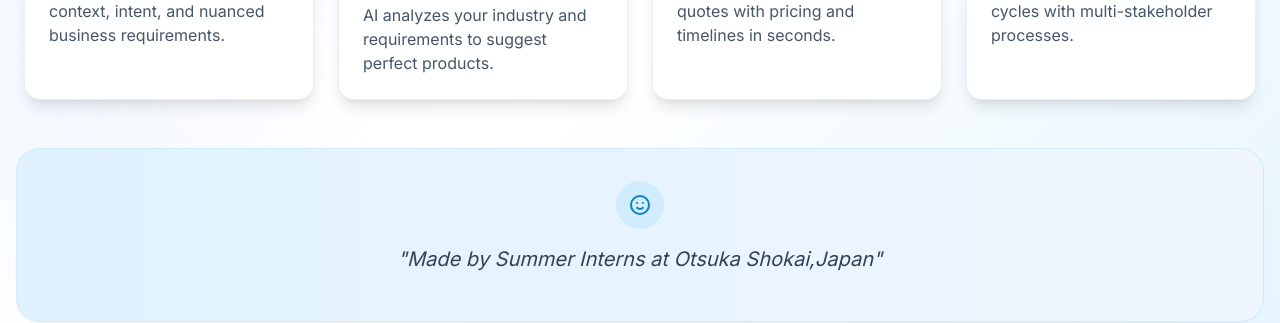
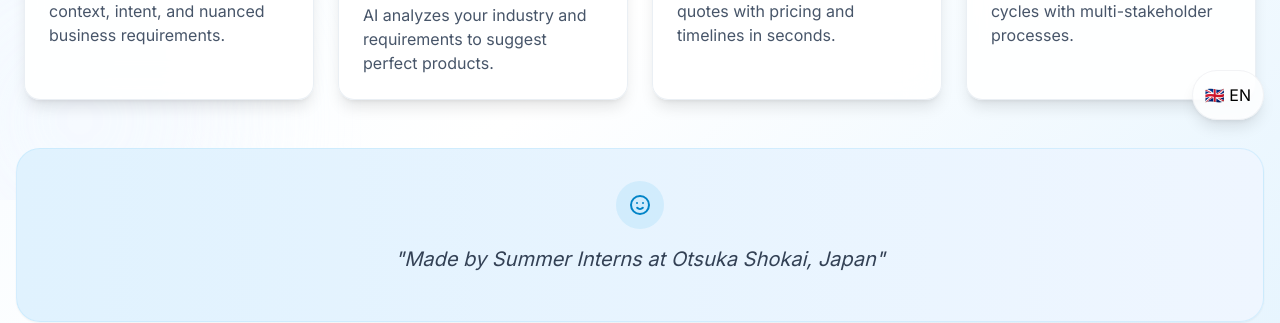
Before and after one commit to TejasGupta-27/b2b-sales-frontend, a Next.js app: page / in a window 1280 px wide. Shown: the part 600-923 px from the top of the page. Built offline with nearby package versions, Linux system fonts and the light colour scheme.

Commit message:
Added Japanese Toggle in Frontend

```diff
--- a/app/layout.tsx
+++ b/app/layout.tsx
@@ -1,6 +1,8 @@
 import type { Metadata } from 'next';
 import { Inter } from 'next/font/google';
 import './globals.css';
+import { LanguageProvider } from '@/context/LanguageContext';
+import LanguageToggle from '@/components/LanguageToggle';
 
 const inter = Inter({ subsets: ['latin'] });
 
@@ -16,7 +18,12 @@
 }) {
   return (
     <html lang="en">
-      <body className={inter.className}>{children}</body>
+      <body className={inter.className}>
+        <LanguageProvider>
+          {children}
+          <LanguageToggle />
+        </LanguageProvider>
+      </body>
     </html>
   );
 }
--- a/app/page.tsx
+++ b/app/page.tsx
@@ -2,47 +2,62 @@
 
 import React from 'react';
 import Link from 'next/link';
-import { MessageSquare, ShoppingCart, TrendingUp, Users, Sparkles, ArrowRight, Bot, Shield, Clock } from 'lucide-react';
+import {
+  MessageSquare,
+  ShoppingCart,
+  TrendingUp,
+  Users,
+  Sparkles,
+  ArrowRight,
+  Bot,
+  Shield,
+  Clock,
+} from 'lucide-react';
+import { useLanguage } from '@/context/LanguageContext';
+import { translations } from '@/i18n';
 
 export default function Home() {
+  const { language } = useLanguage();
+  const t = translations[language] || translations.en;
+
   return (
     <div className="min-h-screen bg-gradient-to-br from-sky-50 via-white to-sky-100 relative overflow-hidden">
-      {/* Animated background with light elements */}
+      {/* Animated background */}
       <div className="fixed inset-0 overflow-hidden pointer-events-none">
         <div className="absolute -top-20 -right-20 w-40 h-40 md:w-80 md:h-80 bg-sky-100/70 rounded-full blur-3xl animate-pulse"></div>
         <div className="absolute -bottom-20 -left-20 w-40 h-40 md:w-80 md:h-80 bg-blue-50/50 rounded-full blur-3xl animate-pulse delay-1000"></div>
         <div className="absolute top-1/3 left-1/4 w-20 h-20 md:w-60 md:h-60 bg-indigo-100/40 rounded-full blur-2xl animate-pulse delay-500"></div>
         <div className="absolute bottom-1/3 right-1/4 w-20 h-20 md:w-40 md:h-40 bg-cyan-100/50 rounded-full blur-2xl animate-pulse delay-700"></div>
-        </div>
+      </div>
 
       <div className="container mx-auto px-4 py-4 md:py-8 relative z-10 max-w-7xl">
         {/* Hero Section */}
         <div className="min-h-[45vh] flex flex-col justify-center text-center mb-6 md:mb-8">
           <div className="inline-flex items-center px-3 py-1.5 md:px-4 md:py-2 bg-gradient-to-r from-sky-200/50 to-blue-200/30 backdrop-blur-sm border border-sky-300/50 text-sky-700 rounded-full text-xs md:text-sm font-medium mb-4 md:mb-6 animate-fade-in">
             <Sparkles className="w-3 h-3 md:w-4 md:h-4 mr-2 text-sky-600" />
-            AI-Powered Sales Intelligence
+            {t.aiSalesTagline || "AI-Powered Sales Intelligence"}
           </div>
 
           <h1 className="text-3xl md:text-4xl lg:text-5xl font-bold text-slate-800 mb-3 md:mb-4 leading-tight">
-            B2B SALES
+            {t.heroTitle || "B2B SALES"}
             <span className="block text-transparent bg-clip-text bg-gradient-to-r from-sky-500 via-blue-500 to-sky-500 animate-pulse">
-              AGENT
+              {t.heroAgent || "AGENT"}
             </span>
           </h1>
 
           <p className="text-sm md:text-base lg:text-lg text-slate-600 max-w-3xl mx-auto mb-4 md:mb-6 leading-relaxed px-4">
-            Transform your sales process with our intelligent AI assistant. Get personalized product recommendations,
-            instant quotations, and strategic insights that drive revenue growth.
+            {t.heroDescription ||
+              "Transform your sales process with our intelligent AI assistant. Get personalized product recommendations, instant quotations, and strategic insights that drive revenue growth."}
           </p>
 
-          {/* CTA Buttons */}
+          {/* CTA */}
           <div className="flex flex-col sm:flex-row gap-3 md:gap-4 justify-center items-center mb-4 md:mb-6 px-4">
             <Link
               href="/sales"
               className="group inline-flex items-center px-6 md:px-8 py-3 md:py-4 bg-gradient-to-r from-sky-500 to-blue-500 hover:from-sky-600 hover:to-blue-600 text-white font-semibold rounded-xl transition-all duration-300 shadow-lg hover:shadow-2xl hover:shadow-sky-400/30 hover:scale-105 transform w-full sm:w-auto"
             >
               <Bot className="w-4 h-4 md:w-5 md:h-5 mr-2 group-hover:animate-bounce" />
-              Start AI Conversation
+              {t.ctaStart || "Start AI Conversation"}
               <ArrowRight className="w-4 h-4 md:w-5 md:h-5 ml-2 group-hover:translate-x-1 transition-transform" />
             </Link>
           </div>
@@ -51,80 +66,113 @@
           <div className="flex flex-wrap justify-center items-center gap-4 md:gap-6 text-xs md:text-sm text-slate-500 px-4">
             <div className="flex items-center">
               <Shield className="w-3 h-3 md:w-4 md:h-4 text-emerald-500 mr-1.5 md:mr-2" />
-              Enterprise Security
+              {t.enterpriseSecurity || "Enterprise Security"}
             </div>
             <div className="flex items-center">
               <Clock className="w-3 h-3 md:w-4 md:h-4 text-emerald-500 mr-1.5 md:mr-2" />
-              24/7 Support
+              {t.support247 || "24/7 Support"}
             </div>
           </div>
         </div>
 
-        {/* Features Grid */}
+        {/* Features */}
         <div className="grid grid-cols-1 md:grid-cols-2 lg:grid-cols-4 gap-4 md:gap-6 px-2 pb-8 md:pb-12">
           {[
             {
               icon: MessageSquare,
-              title: "Smart Conversations",
-              description: "Advanced NLP understands context, intent, and nuanced business requirements.",
+              title: t.features?.smartConvoTitle || "Smart Conversations",
+              description:
+                t.features?.smartConvoDesc ||
+                "Advanced NLP understands context, intent, and nuanced business requirements.",
               gradient: "from-sky-400 to-blue-400",
-              hoverColor: "hover:shadow-sky-300/30"
+              hoverColor: "hover:shadow-sky-300/30",
             },
             {
               icon: ShoppingCart,
-              title: "Smart Recommendations",
-              description: "AI analyzes your industry and requirements to suggest perfect products.",
+              title: t.features?.smartRecoTitle || "Smart Recommendations",
+              description:
+                t.features?.smartRecoDesc ||
+                "AI analyzes your industry and requirements to suggest perfect products.",
               gradient: "from-emerald-400 to-teal-400",
-              hoverColor: "hover:shadow-emerald-300/30"
+              hoverColor: "hover:shadow-emerald-300/30",
             },
             {
               icon: TrendingUp,
-              title: "Instant Quotations",
-              description: "Generate comprehensive quotes with pricing and timelines in seconds.",
+              title: t.features?.quoteTitle || "Instant Quotations",
+              description:
+                t.features?.quoteDesc ||
+                "Generate comprehensive quotes with pricing and timelines in seconds.",
               gradient: "from-blue-400 to-indigo-400",
-              hoverColor: "hover:shadow-blue-300/30"
+              hoverColor: "hover:shadow-blue-300/30",
             },
             {
               icon: Users,
-              title: "B2B Optimized",
-              description: "Built for complex B2B sales cycles with multi-stakeholder processes.",
+              title: t.features?.b2bTitle || "B2B Optimized",
+              description:
+                t.features?.b2bDesc ||
+                "Built for complex B2B sales cycles with multi-stakeholder processes.",
               gradient: "from-amber-400 to-orange-400",
-              hoverColor: "hover:shadow-amber-300/30"
-            }
+              hoverColor: "hover:shadow-amber-300/30",
+            },
           ].map((feature, index) => (
-            <div key={index} className={`group bg-white/90 backdrop-blur-lg p-4 md:p-6 rounded-2xl shadow-lg hover:shadow-xl ${feature.hoverColor} transition-all duration-300 hover:-translate-y-2 border border-slate-200/70 hover:border-sky-200/50`}>
-              <div className={`w-10 h-10 md:w-12 md:h-12 bg-gradient-to-br ${feature.gradient} rounded-xl flex items-center justify-center mb-4 group-hover:scale-110 transition-transform duration-300`}>
+            <div
+              key={index}
+              className={`group bg-white/90 backdrop-blur-lg p-4 md:p-6 rounded-2xl shadow-lg hover:shadow-xl ${feature.hoverColor} transition-all duration-300 hover:-translate-y-2 border border-slate-200/70 hover:border-sky-200/50`}
+            >
+              <div
+                className={`w-10 h-10 md:w-12 md:h-12 bg-gradient-to-br ${feature.gradient} rounded-xl flex items-center justify-center mb-4 group-hover:scale-110 transition-transform duration-300`}
+              >
                 <feature.icon className="w-5 h-5 md:w-6 md:h-6 text-white" />
               </div>
-              <h3 className="text-lg md:text-xl font-bold mb-2 md:mb-3 text-slate-800">{feature.title}</h3>
-              <p className="text-slate-600 leading-relaxed text-sm md:text-base">{feature.description}</p>
+              <h3 className="text-lg md:text-xl font-bold mb-2 md:mb-3 text-slate-800">
+                {feature.title}
+              </h3>
+              <p className="text-slate-600 leading-relaxed text-sm md:text-base">
+                {feature.description}
+              </p>
             </div>
           ))}
         </div>
 
-        {/* Testimonial Section */}
+        {/* Testimonial */}
         <div className="bg-gradient-to-r from-sky-100 to-blue-50 rounded-3xl p-6 md:p-8 mb-12 border border-sky-200/50 shadow-sm">
           <div className="max-w-3xl mx-auto text-center">
             <div className="inline-flex items-center justify-center w-12 h-12 rounded-full bg-sky-500/10 mb-4">
-              <svg xmlns="http://www.w3.org/2000/svg" className="h-6 w-6 text-sky-600" fill="none" viewBox="0 0 24 24" stroke="currentColor">
-                <path strokeLinecap="round" strokeLinejoin="round" strokeWidth={2} d="M14.828 14.828a4 4 0 01-5.656 0M9 10h.01M15 10h.01M21 12a9 9 0 11-18 0 9 9 0 0118 0z" />
+              <svg
+                xmlns="http://www.w3.org/2000/svg"
+                className="h-6 w-6 text-sky-600"
+                fill="none"
+                viewBox="0 0 24 24"
+                stroke="currentColor"
+              >
+                <path
+                  strokeLinecap="round"
+                  strokeLinejoin="round"
+                  strokeWidth={2}
+                  d="M14.828 14.828a4 4 0 01-5.656 0M9 10h.01M15 10h.01M21 12a9 9 0 11-18 0 9 9 0 0118 0z"
+                />
               </svg>
             </div>
             <blockquote className="text-lg md:text-xl italic text-slate-700 mb-4">
-              "Made by Summer Interns at Otsuka Shokai,Japan"
+              {t.testimonial || `"Made by Summer Interns at Otsuka Shokai, Japan"`}
             </blockquote>
           </div>
         </div>
 
-        {/* Footer CTA */}
+        {/* Footer */}
         <div className="text-center pb-12">
-          <h3 className="text-2xl md:text-3xl font-bold text-slate-800 mb-4">Ready to transform your sales process?</h3>
-          <p className="text-slate-600 max-w-xl mx-auto mb-6">Join thousands of businesses already accelerating their sales with AI</p>
+          <h3 className="text-2xl md:text-3xl font-bold text-slate-800 mb-4">
+            {t.footerTitle || "Ready to transform your sales process?"}
+          </h3>
+          <p className="text-slate-600 max-w-xl mx-auto mb-6">
+            {t.footerSubtitle ||
+              "Join thousands of businesses already accelerating their sales with AI"}
+          </p>
           <Link
             href="/sales"
             className="inline-flex items-center px-8 py-3 bg-gradient-to-r from-sky-500 to-blue-500 hover:from-sky-600 hover:to-blue-600 text-white font-semibold rounded-xl shadow-lg hover:shadow-xl hover:shadow-sky-300/30 transition-all duration-300"
           >
-            Get Started Now
+            {t.ctaSecondary || "Get Started Now"}
             <ArrowRight className="w-5 h-5 ml-2" />
           </Link>
         </div>
--- a/app/sales/page.tsx
+++ b/app/sales/page.tsx
@@ -4,6 +4,9 @@
 import Layout from '@/components/Layout';
 import { ShoppingCart, Plus, MessageSquare, Search, MoreHorizontal, Trash2 } from 'lucide-react';
 import ChatInterface from '@/components/ChatInterface';
+import { useLanguage } from '@/context/LanguageContext';
+import { translations } from "../../i18n";
+
 
 const API_BASE_URL = process.env.NEXT_PUBLIC_API_URL || 'http://localhost:3001';
 
@@ -21,6 +24,8 @@
   const [searchTerm, setSearchTerm] = useState('');
   const [isLoadingSessions, setIsLoadingSessions] = useState(false);
   const [chatKey, setChatKey] = useState(0);
+  const { language } = useLanguage();
+  const t = translations[language];
 
   // Load chat sessions on component mount
   useEffect(() => {
@@ -104,7 +109,7 @@
               className="w-full flex items-center justify-center space-x-2 bg-gray-800 hover:bg-gray-700 rounded-lg px-4 py-3 transition-colors"
             >
               <Plus className="w-4 h-4" />
-              <span className="font-medium">New Chat</span>
+              <span className="font-medium">{t.newChat || "New Chat"}</span>
             </button>
           </div>
 
@@ -114,7 +119,7 @@
               <Search className="w-4 h-4 absolute left-3 top-1/2 transform -translate-y-1/2 text-gray-400" />
               <input
                 type="text"
-                placeholder="Search conversations..."
+                placeholder={t.searchPlaceholder || "Search conversations..."}
                 value={searchTerm}
                 onChange={(e) => setSearchTerm(e.target.value)}
                 className="w-full bg-gray-800 text-white placeholder-gray-400 rounded-lg pl-10 pr-4 py-2 focus:outline-none focus:ring-2 focus:ring-blue-500"
@@ -126,11 +131,11 @@
           <div className="flex-1 overflow-y-auto">
             {isLoadingSessions ? (
               <div className="p-4 text-center text-gray-400">
-                Loading conversations...
+                {t.loading || "Loading conversations..."}
               </div>
             ) : filteredSessions.length === 0 ? (
               <div className="p-4 text-center text-gray-400">
-                {searchTerm ? 'No conversations found' : 'No conversations yet'}
+                {searchTerm ? t.noMatchesFound || "No conversations found" : t.noConversations || "No conversations yet"}
               </div>
             ) : (
               <div className="space-y-1 p-2">
@@ -179,8 +184,8 @@
                 <ShoppingCart className="w-4 h-4 text-white" />
               </div>
               <div className="flex-1">
-                <p className="text-sm font-medium">Sales Agent</p>
-                <p className="text-xs text-gray-400">agent@company.com</p>
+                <p className="text-sm font-medium">{t.agentLabel || "Sales Agent"}</p>
+                <p className="text-xs text-gray-400">{t.agentEmail || "agent@company.com"}</p>
               </div>
               <button className="p-1 hover:bg-gray-800 rounded">
                 <MoreHorizontal className="w-4 h-4 text-gray-400" />
--- a/components/ChatInterface.tsx
+++ b/components/ChatInterface.tsx
@@ -3,6 +3,8 @@
 import React, { useState, useRef, useEffect, useCallback } from 'react';
 import { Send, User, Bot, Copy, ThumbsUp, ThumbsDown, Check, Sparkles, Zap, MessageCircle, Download, FileText, Mic, MicOff, Square } from 'lucide-react';
 import ReactMarkdown from 'react-markdown';
+import { useLanguage } from '@/context/LanguageContext';
+import { translations } from "../i18n";
 
 interface Message {
   id: string;
@@ -288,10 +290,11 @@
   const [historyLoaded, setHistoryLoaded] = useState(false);
   const messagesEndRef = useRef<HTMLDivElement>(null);
   const inputRef = useRef<HTMLTextAreaElement>(null);
-  const [language, setLanguage] = useState<string>('en'); // or whatever default you want
   const [isRecording, setIsRecording] = useState(false);
   const [mediaRecorder, setMediaRecorder] = useState<MediaRecorder | null>(null);
   const [audioChunks, setAudioChunks] = useState<Blob[]>([]);
+  const { language } = useLanguage();
+  const t = translations[language];
   const [isTranscribing, setIsTranscribing] = useState(false);
   const scrollToBottom = () => {
     messagesEndRef.current?.scrollIntoView({ behavior: 'smooth' });
@@ -328,7 +331,7 @@
   const initializeNewChat = () => {
     const welcomeMessage: Message = {
       id: `welcome_${Date.now()}`,
-      content: "👋 Hello! I'm your AI-powered B2B sales assistant. I'm here to help you discover the perfect technology solutions for your business. What challenges are you looking to solve today?",
+      content: t.greeting || "👋 Hello! I'm your AI-powered B2B sales assistant. I'm here to help you discover the perfect technology solutions for your business. What challenges are you looking to solve today?",
       type: 'assistant',
       timestamp: new Date(),
     };
@@ -634,8 +637,8 @@
 
                 {/* Footer */}
                 <div className="flex items-center justify-between px-4 pb-2 text-xs text-gray-500">
-                  <span>Powered by AI</span>
-                  <span>Press Enter to send</span>
+                  <span>{t.aimessage || "Powered by AI"}</span>
+                  <span>{t.sendPlaceholder || "Press Enter to send"}</span>
                 </div>
               </div>
             </div>
@@ -680,10 +683,10 @@
           {messages.length === 1 && (
             <div className="mt-3 flex flex-wrap gap-2">
               {[
-                "Tell me about your cloud solutions",
-                "What's your pricing model?",
-                "I need a custom quote",
-                "Show me security features"
+                t.question1 || "Tell me about your cloud solutions",
+                t.question2 || "What's your pricing model?",
+                t.question3 || "I need a custom quote",
+                t.question4 || "Show me security features"
               ].map((suggestion, index) => (
                 <button
                   key={index}
--- /dev/null
+++ b/components/LanguageToggle.tsx
@@ -0,0 +1,16 @@
+'use client';
+import { useLanguage } from '@/context/LanguageContext';
+
+export default function LanguageToggle() {
+  const { language, toggleLanguage } = useLanguage();
+
+  return (
+    <button
+      onClick={toggleLanguage}
+      className="fixed bottom-20 right-4 z-50 p-3 rounded-full bg-white/80 dark:bg-gray-800/80 backdrop-blur-xl border border-gray-200/50 dark:border-gray-700/50 hover:bg-white dark:hover:bg-gray-800 transition-all duration-200 hover:scale-110 group shadow-lg"
+      title="切替: English / 日本語"
+    >
+      {language === 'en' ? '🇬🇧 EN' : '🇯🇵 JP'}
+    </button>
+  );
+}
--- /dev/null
+++ b/context/LanguageContext.tsx
@@ -0,0 +1,39 @@
+'use client';
+
+import React, { createContext, useContext, useState, ReactNode } from 'react';
+
+type Language = 'en' | 'jp';
+
+interface LanguageContextType {
+  language: Language;
+  toggleLanguage: () => void;
+  setLanguage: (lang: Language) => void;
+}
+
+const LanguageContext = createContext<LanguageContextType>({
+  language: 'en',
+  toggleLanguage: () => {},
+  setLanguage: () => {},
+});
+
+export const LanguageProvider = ({ children }: { children: ReactNode }) => {
+  const [language, setLanguage] = useState<Language>('en');
+
+  const toggleLanguage = () => {
+    setLanguage(prev => (prev === 'en' ? 'jp' : 'en'));
+  };
+
+  return (
+    <LanguageContext.Provider value={{ language, toggleLanguage, setLanguage }}>
+      {children}
+    </LanguageContext.Provider>
+  );
+};
+
+export const useLanguage = () => {
+  const context = useContext(LanguageContext);
+  if (!context) {
+    throw new Error("useLanguage must be used within a LanguageProvider");
+  }
+  return context;
+};
--- /dev/null
+++ b/i18n.ts
@@ -0,0 +1,93 @@
+export const translations = {
+  en: {
+    // Chat UI
+    greeting: "👋 Hello! I'm your AI-powered B2B sales assistant. I'm here to help you discover the perfect technology solutions for your business. What challenges are you looking to solve today?",
+    sendPlaceholder: "Press Enter to send",
+    question1: "Tell me about your cloud solutions",
+    question2: "What's your pricing model?",
+    question3: "I need a custom quote",
+    question4: "Show me security features",
+    newChat: "New Chat",
+    searchPlaceholder: "Search conversations...",
+    loading: "Loading conversations...",
+    noConversations: "No conversations yet",
+    noMatchesFound: "No conversations found",
+    agentLabel: "Sales Agent",
+    agentEmail: "agent@company.com",
+    aimessage: "Powered by AI",
+
+    // Home Page UI
+    aiSalesTagline: "AI-Powered Sales Intelligence",
+    heroTitle: "B2B SALES",
+    heroAgent: "AGENT",
+    heroDescription:
+      "Transform your sales process with our intelligent AI assistant. Get personalized product recommendations, instant quotations, and strategic insights that drive revenue growth.",
+
+    ctaStart: "Start AI Conversation",
+    ctaSecondary: "Get Started Now",
+
+    enterpriseSecurity: "Enterprise Security",
+    support247: "24/7 Support",
+
+    features: {
+      smartConvoTitle: "Smart Conversations",
+      smartConvoDesc: "Advanced NLP understands context, intent, and nuanced business requirements.",
+      smartRecoTitle: "Smart Recommendations",
+      smartRecoDesc: "AI analyzes your industry and requirements to suggest perfect products.",
+      quoteTitle: "Instant Quotations",
+      quoteDesc: "Generate comprehensive quotes with pricing and timelines in seconds.",
+      b2bTitle: "B2B Optimized",
+      b2bDesc: "Built for complex B2B sales cycles with multi-stakeholder processes.",
+    },
+
+    testimonial: '"Made by Summer Interns at Otsuka Shokai, Japan"',
+    footerTitle: "Ready to transform your sales process?",
+    footerSubtitle: "Join thousands of businesses already accelerating their sales with AI",
+  },
+
+  jp: {
+    // Chat UI
+    greeting: "👋 こんにちは！私はあなたのAI搭載のB2B営業アシスタントです。あなたのビジネスに最適な技術ソリューションを見つけるお手伝いをします。どんな課題を解決したいですか？",
+    sendPlaceholder: "Enterキーで送信",
+    question1: "クラウドソリューションについて教えて",
+    question2: "料金体系はどうなっていますか？",
+    question3: "カスタム見積もりが必要です",
+    question4: "セキュリティ機能を教えて",
+    newChat: "新しいチャット",
+    searchPlaceholder: "会話を検索...",
+    loading: "会話を読み込み中...",
+    noConversations: "まだ会話がありません",
+    noMatchesFound: "該当する会話が見つかりません",
+    agentLabel: "営業担当",
+    agentEmail: "エージェント@会社.com",
+    aimessage: "AIによってパワード",
+
+    // Home Page UI
+    aiSalesTagline: "AI営業インテリジェンス",
+    heroTitle: "B2B営業",
+    heroAgent: "エージェント",
+    heroDescription:
+      "インテリジェントなAIアシスタントで営業プロセスを変革しましょう。パーソナライズされた製品提案、即時見積もり、戦略的インサイトで収益向上を実現します。",
+
+    ctaStart: "AIチャットを始める",
+    ctaSecondary: "今すぐ始める",
+
+    enterpriseSecurity: "エンタープライズセキュリティ",
+    support247: "24時間365日サポート",
+
+    features: {
+      smartConvoTitle: "スマートな会話",
+      smartConvoDesc: "高度なNLPが文脈・意図・複雑なビジネス要件を理解します。",
+      smartRecoTitle: "スマート提案",
+      smartRecoDesc: "業界と要件を分析し、最適な製品を提案します。",
+      quoteTitle: "即時見積もり",
+      quoteDesc: "価格と納期を含む包括的な見積もりを即座に作成します。",
+      b2bTitle: "B2B特化型",
+      b2bDesc: "複数関係者を含むB2B営業プロセスに対応した設計です。",
+    },
+
+    testimonial: "大塚商会のサマーインターンによって開発されました",
+    footerTitle: "営業プロセスを変革する準備はできていますか？",
+    footerSubtitle: "すでに多くの企業がAIで営業を加速させています",
+  },
+};
```
